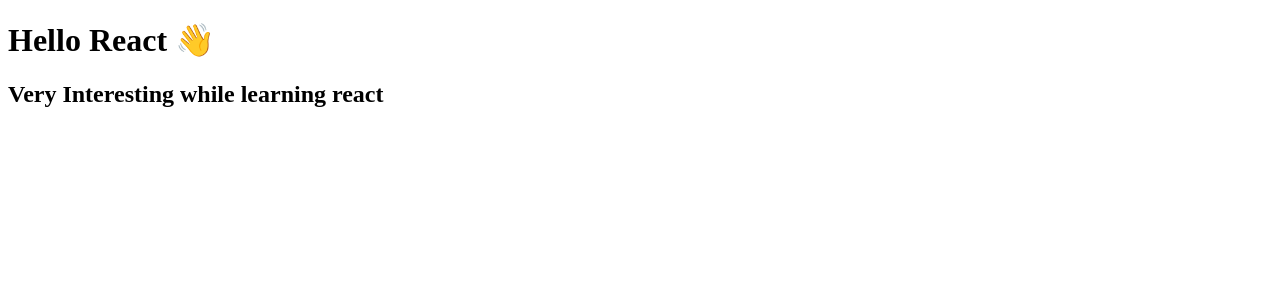
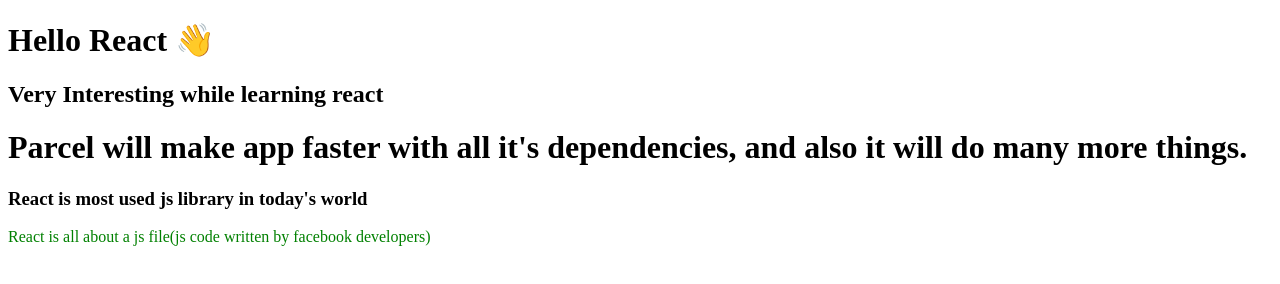
Before and after one commit to arunyeldi/hello-react, a React app: page / in a window 1280 px wide. Built offline with nearby package versions, Linux system fonts and the light colour scheme.

Commit message:
Added styling to a paragraph ele

```diff
--- a/App.js
+++ b/App.js
@@ -4,7 +4,8 @@
 const parent = React.createElement("div", { id: "parent"},
     React.createElement("div", { id: "child1"},[
         React.createElement("h1", {}, "Hello React 👋"),
-        React.createElement("h2", {}, "Very Interesting while learning react")
+        React.createElement("h2", {}, "Very Interesting while learning react"),
+        React.createElement('h1', {}, "Parcel will make app faster with all it's dependencies, and also it will do many more things.")
     ])
 );
 
--- a/index.css
+++ b/index.css
@@ -1,3 +1,6 @@
 #heading {
     color: blue;
 }
+.para-style {
+    color: green;
+}
--- a/index.html
+++ b/index.html
@@ -10,6 +10,8 @@
     <div id="root">
         <h1>Arun is here................................</h1>
     </div>
+    <h3>React is most used js library in today's world</h3>
+    <p class="para-style">React is all about a js file(js code written by facebook developers)</p>
 
     <script type="module" src="./App.js"></script>
 
```
